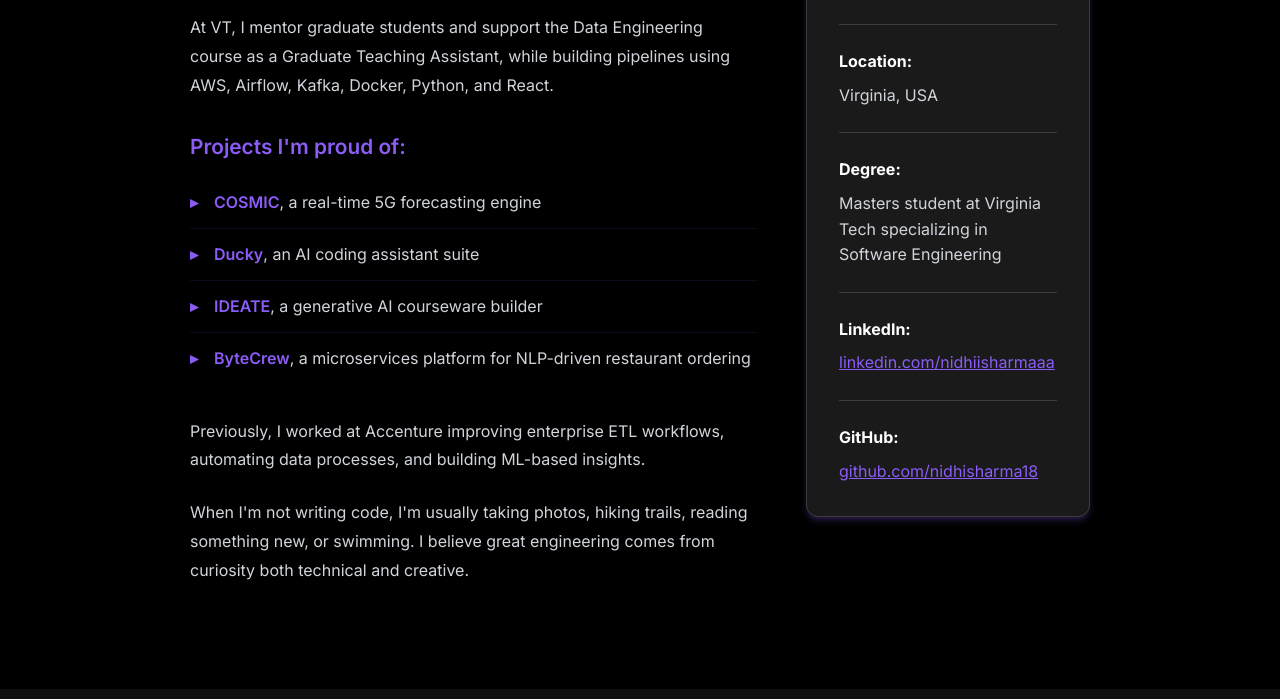
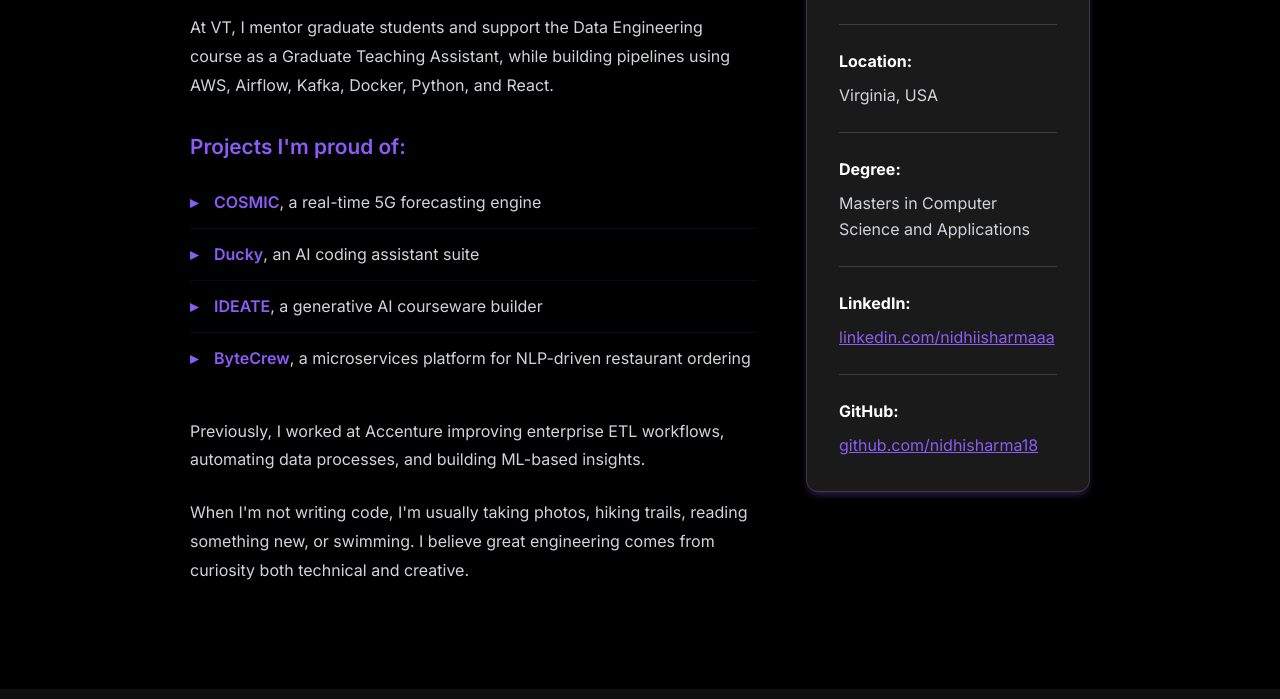
Before and after one commit to nidhisharma18/nidhisharma18.github.io, a plain HTML site: page index.html in a window 1280 px wide. Shown: the part 6986-7685 px from the top of the page. Drawn offline with Linux system fonts and the light colour scheme.

Commit message:
Update degree information in index.html

```diff
--- a/index.html
+++ b/index.html
@@ -445,7 +445,7 @@
                     </div>
                     <div class="detail-item">
                         <strong>Degree:</strong>
-                        <span>Masters student at Virginia Tech specializing in Software Engineering</span>
+                        <span>Masters in Computer Science and Applications</span>
                     </div>
                     <div class="detail-item">
                         <strong>LinkedIn:</strong>
```
